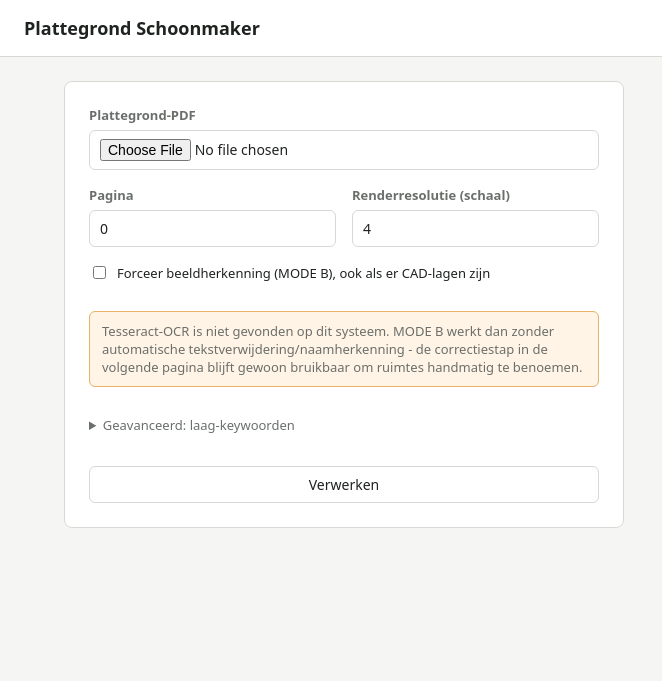
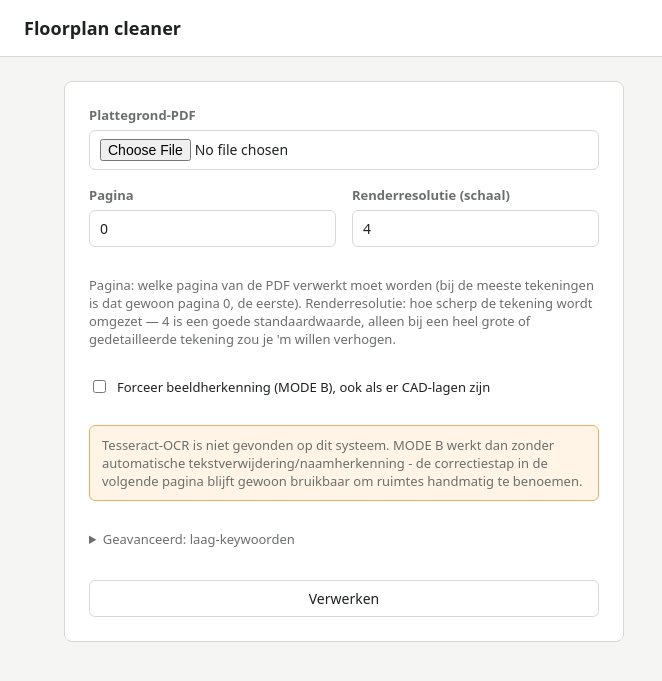
Before and after one commit to marcovanhout/Floorplan-Cleaner, a Flask app: template src/webapp/templates/index.html in a window 1280 px wide. Shown: the top 681 px of the page, without its empty margins (0-662 px from the left). Run offline with Flask 3, Linux system fonts and the light colour scheme; the template is opened without the code that fills it, so the values that code supplies are empty.

Commit message:
Rename app to "Floorplan cleaner", explain page/scale fields
Renamed the displayed app name (browser tab title, page heading,
console banner) from "Plattegrond Schoonmaker" to "Floorplan cleaner"
per user request. Added a short hint under the Pagina/Renderresolutie
fields explaining what they do, since it wasn't obvious these are safe
to leave on their defaults for most single-page drawings.

```diff
--- a/src/launcher.py
+++ b/src/launcher.py
@@ -29,7 +29,7 @@ def main():
     url = f"http://127.0.0.1:{port}"
 
     print("=" * 60)
-    print("  Plattegrond Schoonmaker")
+    print("  Floorplan cleaner")
     print("=" * 60)
     print(f"  Server draait op: {url}")
     print("  Sluit dit venster om de server te stoppen.")
--- a/src/webapp/templates/base.html
+++ b/src/webapp/templates/base.html
@@ -3,12 +3,12 @@
 <head>
   <meta charset="utf-8">
   <meta name="viewport" content="width=device-width, initial-scale=1">
-  <title>{% block title %}Plattegrond Schoonmaker{% endblock %}</title>
+  <title>{% block title %}Floorplan cleaner{% endblock %}</title>
   <link rel="stylesheet" href="{{ url_for('static', filename='css/app.css') }}">
 </head>
 <body>
   <header class="topbar">
-    <h1>Plattegrond Schoonmaker</h1>
+    <h1>Floorplan cleaner</h1>
   </header>
   <main>
     {% block content %}{% endblock %}
--- a/src/webapp/templates/index.html
+++ b/src/webapp/templates/index.html
@@ -16,6 +16,12 @@
       <input type="number" id="scale" name="scale" value="4" min="1" max="8" step="0.5">
     </div>
   </div>
+  <p class="hint">
+    Pagina: welke pagina van de PDF verwerkt moet worden (bij de meeste tekeningen is dat
+    gewoon pagina 0, de eerste). Renderresolutie: hoe scherp de tekening wordt omgezet —
+    4 is een goede standaardwaarde, alleen bij een heel grote of gedetailleerde tekening
+    zou je 'm willen verhogen.
+  </p>
 
   <div class="field checkbox-field">
     <label>
```
